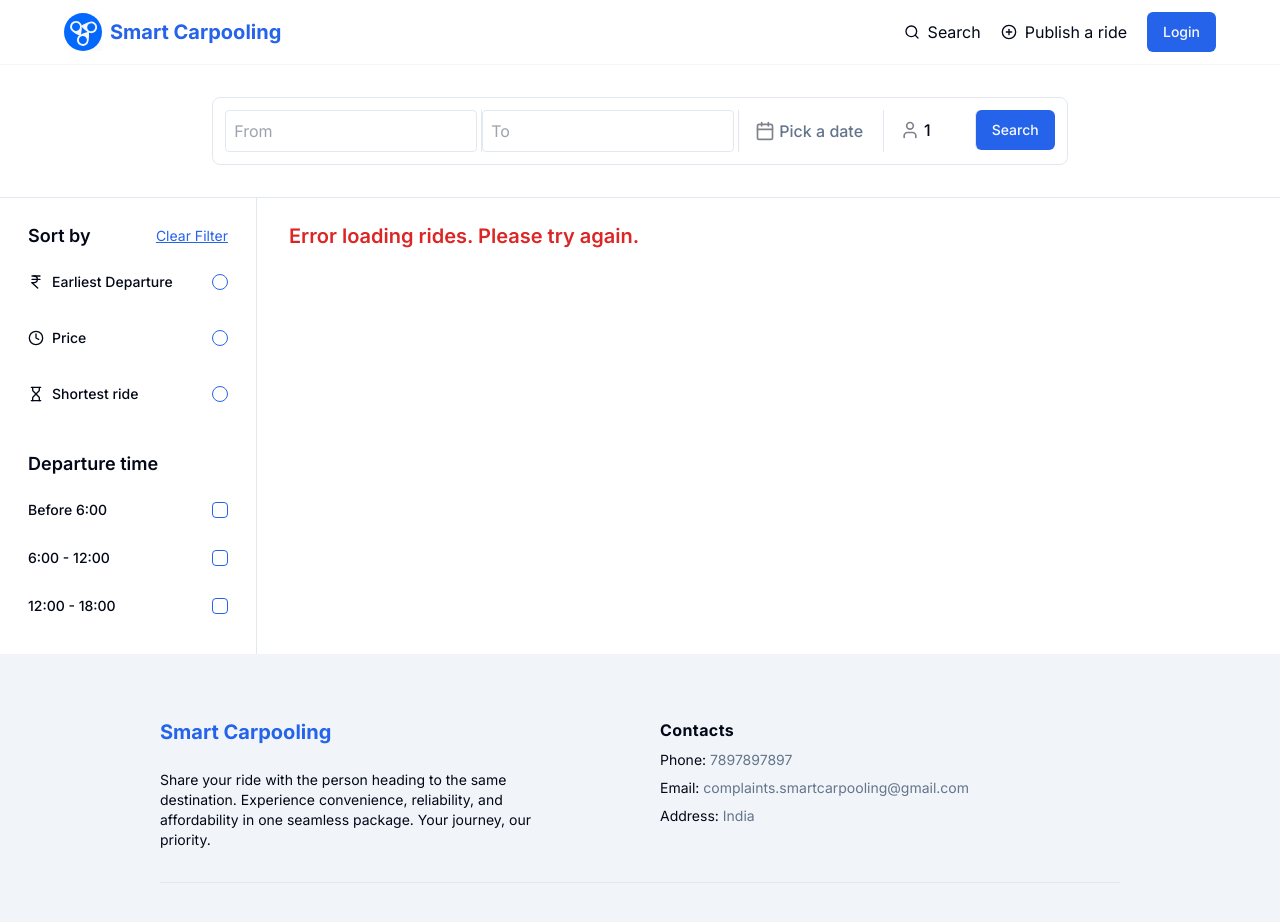
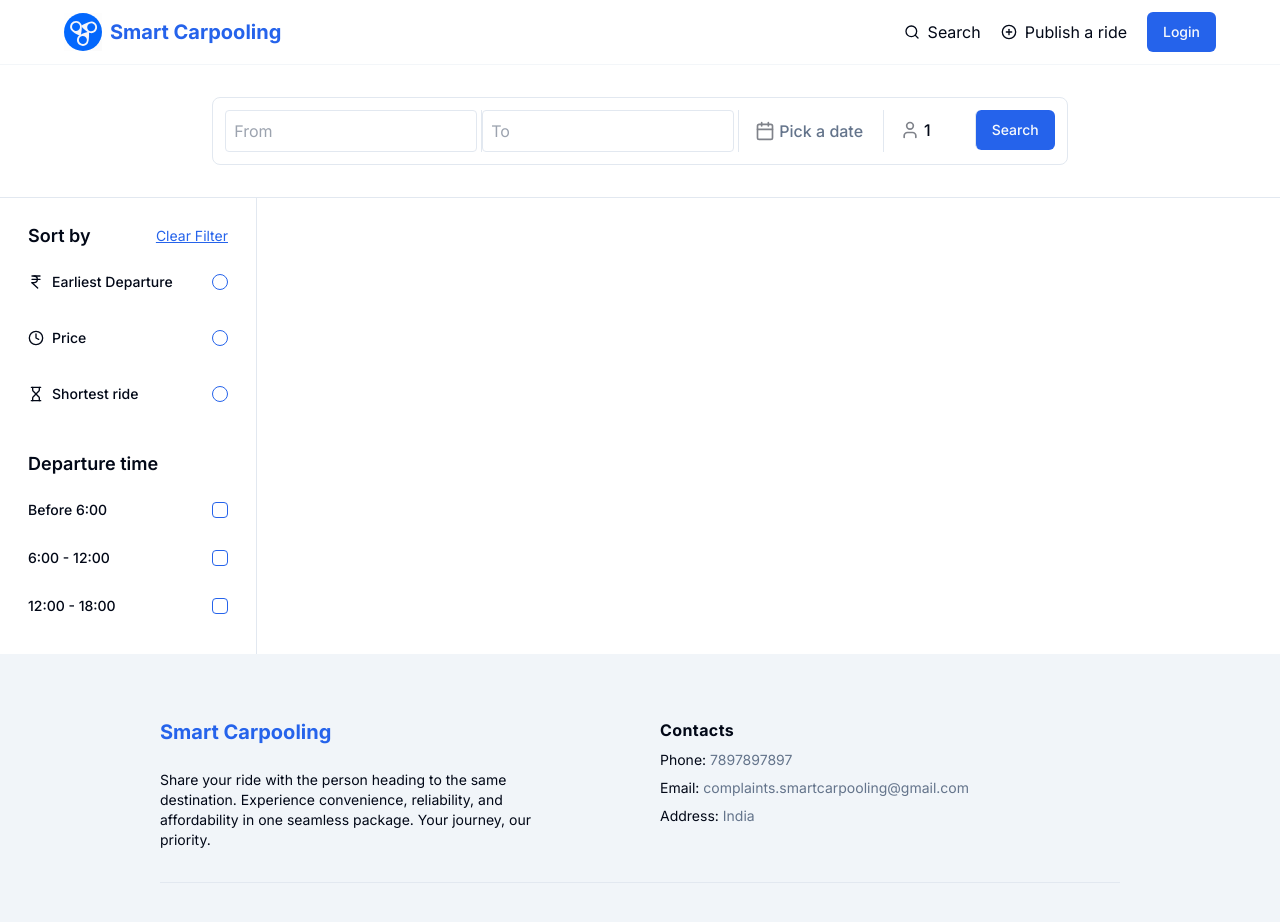
Before and after one commit to biradar-vilohith-patil/smart-Carpooling, a React (Vite) app in the folder client/: page /search in a window 1280 px wide. Shown: the top 922 px of the page. Built offline with nearby package versions, Linux system fonts and the light colour scheme.

Commit message:
Update SearchPage.jsx

```diff
--- a/client/src/pages/SearchPage.jsx
+++ b/client/src/pages/SearchPage.jsx
@@ -10,12 +10,18 @@ import { Link, useLocation } from 'react-router-dom';
 
 const SearchPage = () => {
   const { search } = useLocation();
-  const { from, to, date, seat } = Object.fromEntries(new URLSearchParams(search));
+  const params = new URLSearchParams(search);
+  const from = params.get("from");
+  const to = params.get("to");
+  const date = params.get("date");
+  const seat = params.get("seat");
 
-  // Safety check: only call fetch if all required fields are present
-  const { loading, data, error } = from && to && date
-    ? useFetch(`rides/find?origin=${from}&destination=${to}&time=${date}`)
-    : { loading: false, data: null, error: true };
+  const [triggerSearch, setTriggerSearch] = useState(false);
+
+  // Only trigger search if valid query params
+  const { loading, data, error } = (from && to && date)
+    ? useFetch(`rides/find?origin=${from}&destination=${to}&time=${date}`, false)
+    : { loading: false, data: null, error: false };
 
   const rides = data?.rides || [];
 
@@ -49,13 +55,13 @@ const SearchPage = () => {
               </>
             )}
 
-            {!loading && error && (
+            {!loading && error && (from && to && date) && (
               <h3 className="text-red-600 text-xl font-semibold">
                 Error loading rides. Please try again.
               </h3>
             )}
 
-            {!loading && !error && (
+            {!loading && !error && (from && to && date) && (
               <>
                 <h3>
                   {from} <MoveRight className="inline-block" /> {to}
```
